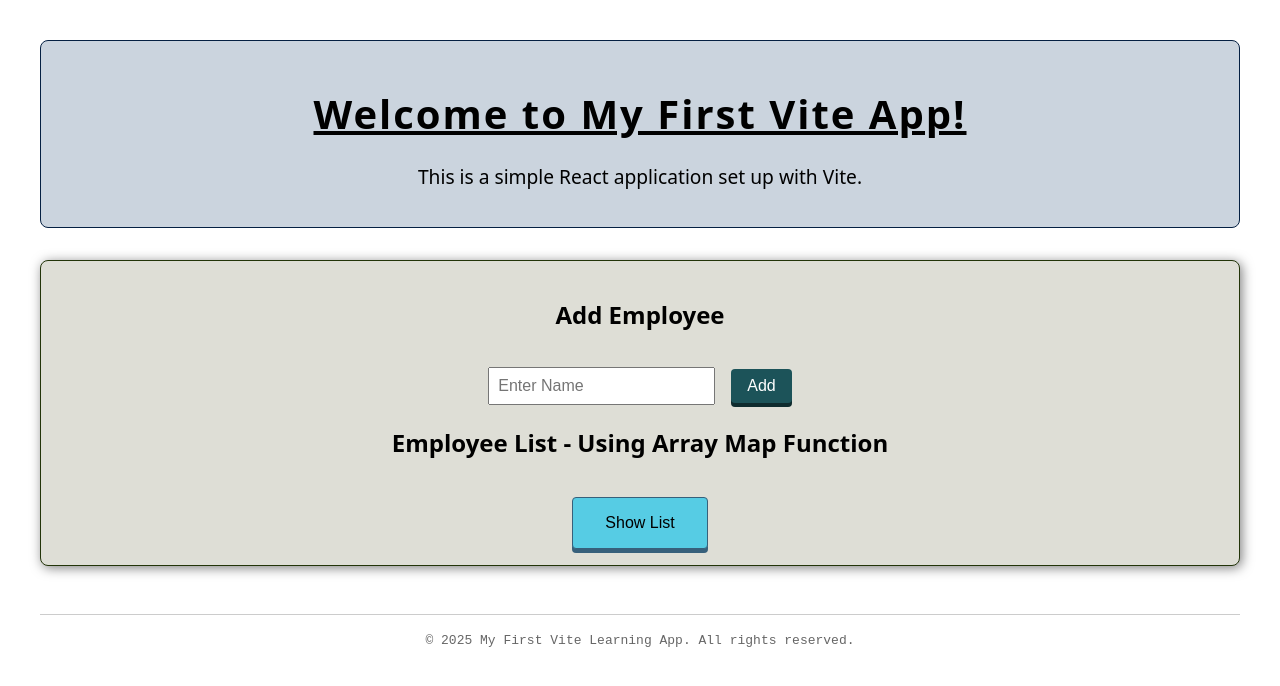
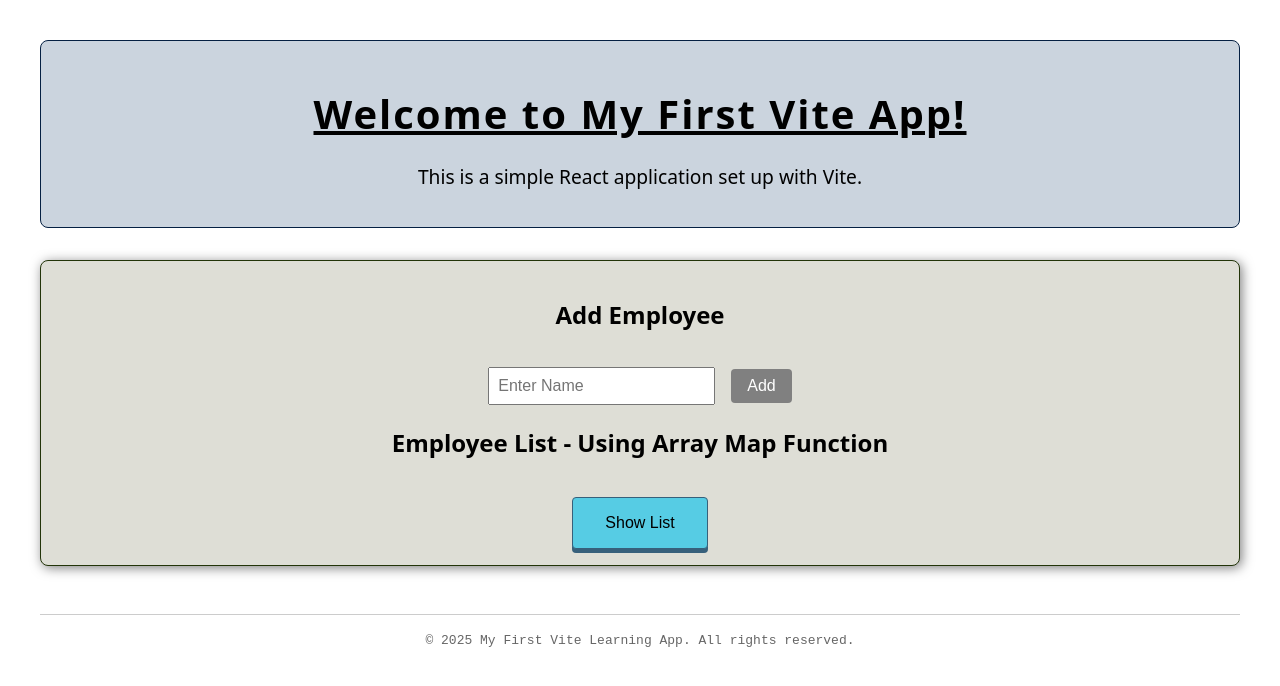
Before and after one commit to keshvi-kapadia/react-learning, a React (Vite) app: page / in a window 1280 px wide. Shown: the top 686 px of the page. Built offline with nearby package versions, Linux system fonts and the light colour scheme.

Commit message:
Removed unnecessary states and Disabled add Button when no input

```diff
--- a/src/App.css
+++ b/src/App.css
@@ -156,3 +156,10 @@
   box-shadow: 0 2px #0e2b2e;
   transform: translateY(2px);
 }
+
+#addBtn:disabled
+{
+  background-color: grey;
+  cursor: not-allowed;
+  box-shadow: none;
+}
--- a/src/App.jsx
+++ b/src/App.jsx
@@ -5,22 +5,19 @@
 import { useState } from "react";
 
 function App() {
-  const [Employees,setEmployees]=useState(["Keshvi","Khushi"]);
+  const [Employees, setEmployees] = useState(["Keshvi", "Khushi"]);
   // let Employees=["Keshvi","Khushi","Shruti","Harshita","Jiya"];
-  const [showList,setshowList]=useState(false);
-  const [empVal,setempVal]=useState("");
-  const [noEmp,setNoEmp]=useState(false);
+  const [showList, setshowList] = useState(false);
+  const [empVal, setempVal] = useState("");
 
-  function addEmp()
-  {
-    setEmployees(()=>[...Employees,empVal]);
+  function addEmp() {
+    setEmployees(() => [...Employees, empVal]);
     setempVal("");
-    setNoEmp(false);
   }
   return (
     <>
       <Intro />
-{/*
+      {/*
       <div className="employeeList">
         <h2>Employee List - Props</h2>
         <Employee name="Keshvi" />
@@ -30,42 +27,42 @@
 
       <div className="employeeList">
         <h2>Add Employee</h2>
-        <input type="text" value={empVal} placeholder="Enter Name" id="addEmpib" onChange={(e)=>setempVal(e.target.value)}/>
-        <button id="addBtn" onClick={addEmp}>Add</button>
+        <input
+          type="text"
+          value={empVal}
+          placeholder="Enter Name"
+          id="addEmpib"
+          onChange={(e) => setempVal(e.target.value)}
+        />
+        <button id="addBtn" onClick={addEmp} disabled={empVal === ""}>
+          Add
+        </button>
         <h2>Employee List - Using Array Map Function</h2>
-        <button id="showHideButton" onClick={(e)=>
-          {
+        <button
+          id="showHideButton"
+          onClick={(e) => {
             setshowList(!showList);
-          }
-        }>{showList ? "Hide List" : "Show List"}</button>
+          }}
+        >
+          {showList ? "Hide List" : "Show List"}
+        </button>
 
-        {
-          showList && !noEmp &&
-          Employees.map((emp,index)=><Employee key={index} name={emp}
-          onEmployeeClick={
-            () =>
-              {
+        {showList &&
+          Employees.length > 0 &&
+          Employees.map((emp, index) => (
+            <Employee
+              key={index}
+              name={emp}
+              onEmployeeClick={() => {
                 console.log(emp);
-              }
-          }
+              }}
+              onDeleteEmployee={() => {
+                setEmployees(() => Employees.filter((e) => e !== emp));
+              }}
+            />
+          ))}
 
-          onDeleteEmployee={()=>
-          {
-            setEmployees(()=>Employees.filter((e)=>e!==emp));
-            if(Employees.length==1)
-            {
-              setNoEmp(true);
-            }
-          }
-          }
-          />)
-        }
-
-        {
-          noEmp && showList &&
-          <h2>No Employee to list</h2>
-        }
-
+        {Employees.length == 0 && showList && <h2>No Employee to list</h2>}
       </div>
 
       <Footer />
```
